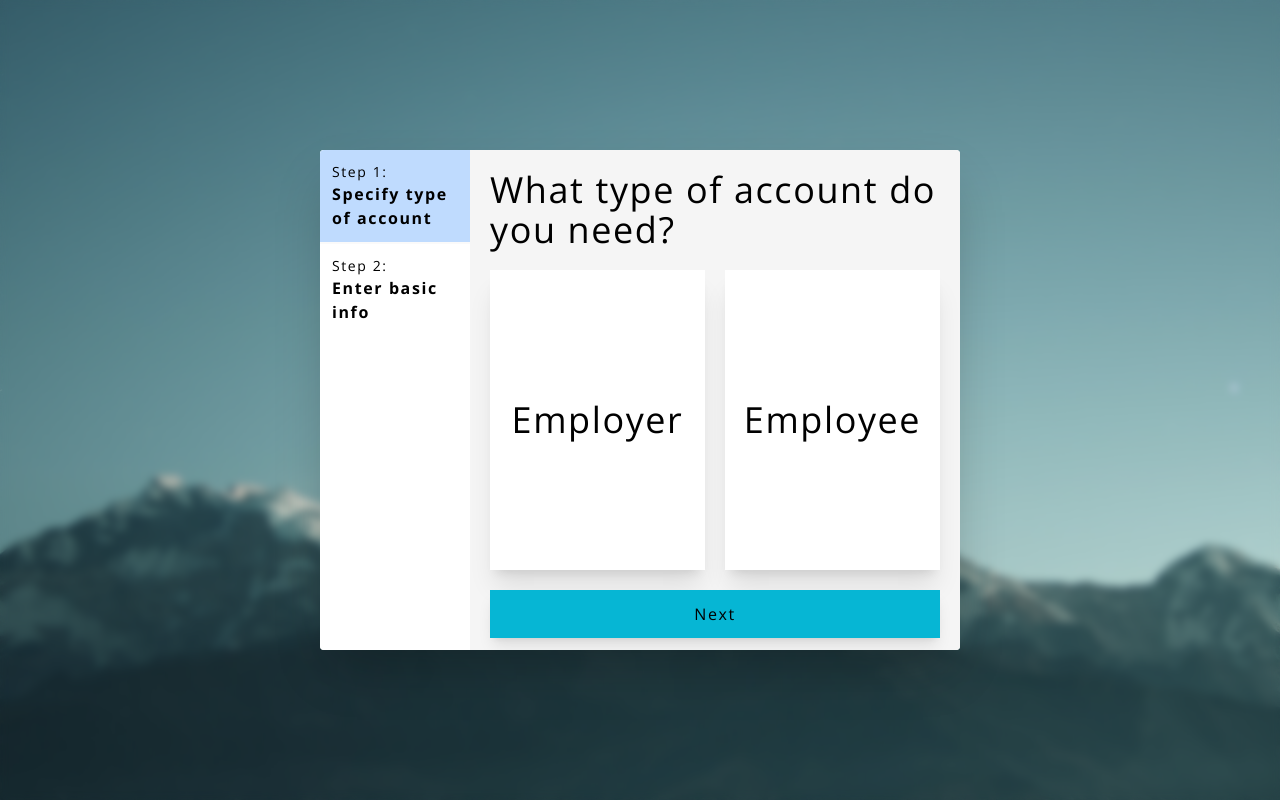
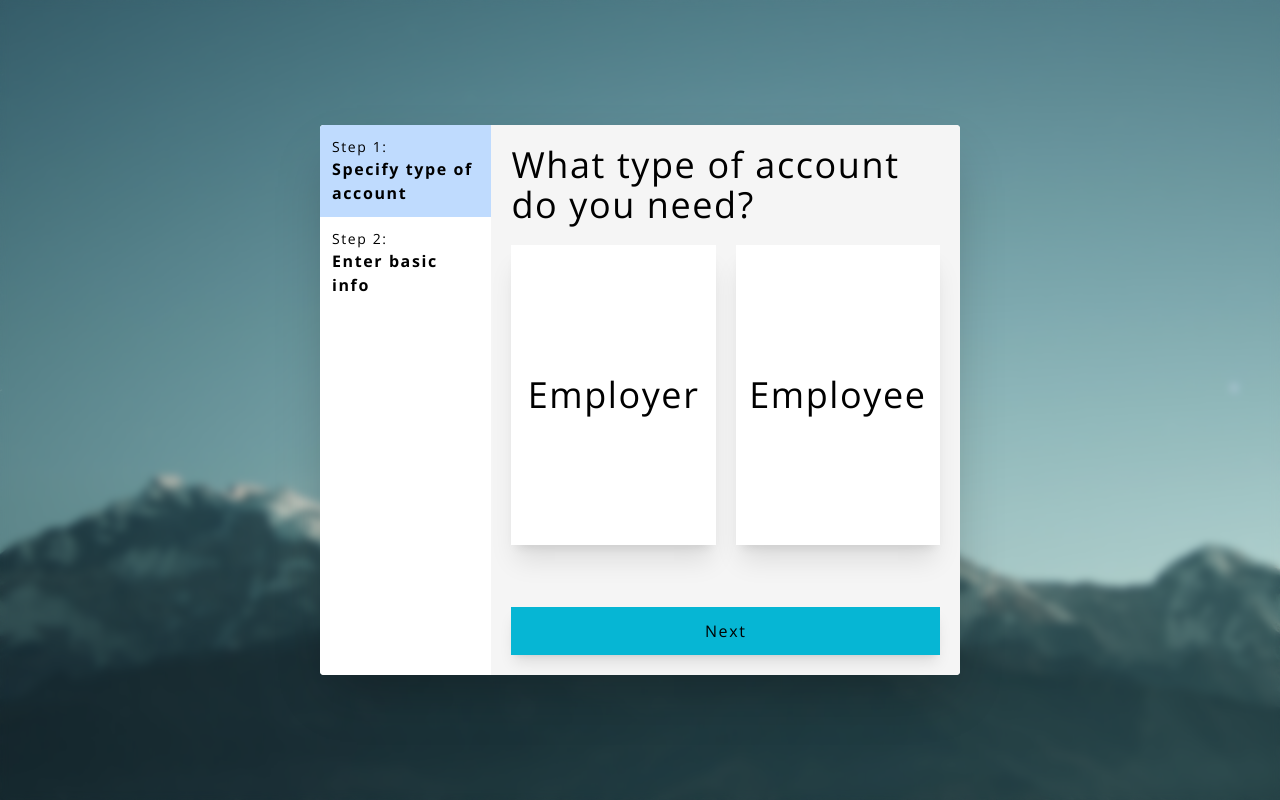
Before and after one commit to rteet702/trax-timeclock-management, a Next.js app: page /register in a window 1280 px wide. Built offline with nearby package versions, Linux system fonts and the light colour scheme.

Commit message:
chore: reworked some styling to further improve layout.

```diff
--- a/src/app/register/page.tsx
+++ b/src/app/register/page.tsx
@@ -3,12 +3,11 @@
 import PageOne from "@/components/RegisterForm/PageOne";
 import PageTwo from "@/components/RegisterForm/PageTwo";
 import { Open_Sans } from "@next/font/google";
-import { NextPage } from "next";
 import { useState } from "react";
 
 const oSans = Open_Sans({ subsets: ["latin"] });
 
-const RegisterPage: NextPage = () => {
+const RegisterPage = () => {
     const [active, setActive] = useState(0);
     const [accountType, setAccountType] = useState("");
 
@@ -34,19 +33,18 @@ const RegisterPage: NextPage = () => {
         <main
             className={`h-screen backdrop-blur-sm flex items-center justify-center tracking-widest ${oSans.className}`}
         >
-            <div className="bg-white rounded shadow-2xl flex items-start w-6/12 overflow-hidden">
-                <div className="flex-1 h-[500px] bg-white hidden lg:flex flex-col shadow-2xl overflow-hidden">
+            <div className="bg-white rounded shadow-2xl h-[550px] flex items-start w-6/12 overflow-hidden">
+                <div className="flex-1 bg-white hidden lg:flex flex-col shadow-2xl overflow-hidden h-full">
                     {steps.map((step, index) => {
                         return (
                             <div
                                 key={index}
-                                className={`p-3 border-neutral-50 transition-colors ${
+                                className={`p-3 border-neutral-50 transition-colors hover:bg-blue-300 cursor-pointer ${
                                     index === active
                                         ? "bg-blue-200"
                                         : "bg-white"
-                                } ${
-                                    index === 0 ? "border-none" : "border-t-2"
                                 }`}
+                                onClick={() => setActive(index)}
                             >
                                 <h3 className="text-sm">Step {index + 1}:</h3>
                                 <p className="font-bold">{step}</p>
@@ -55,7 +53,7 @@ const RegisterPage: NextPage = () => {
                     })}
                 </div>
 
-                <form className="flex-[3] h-[500px] bg-neutral-100 flex flex-col justify-between gap-5 p-5">
+                <form className="flex-[2.5] bg-neutral-100 flex flex-col justify-between gap-5 p-5 h-full">
                     {pages[active]}
                     <div className="flex gap-3">
                         {active !== 0 && (
```
